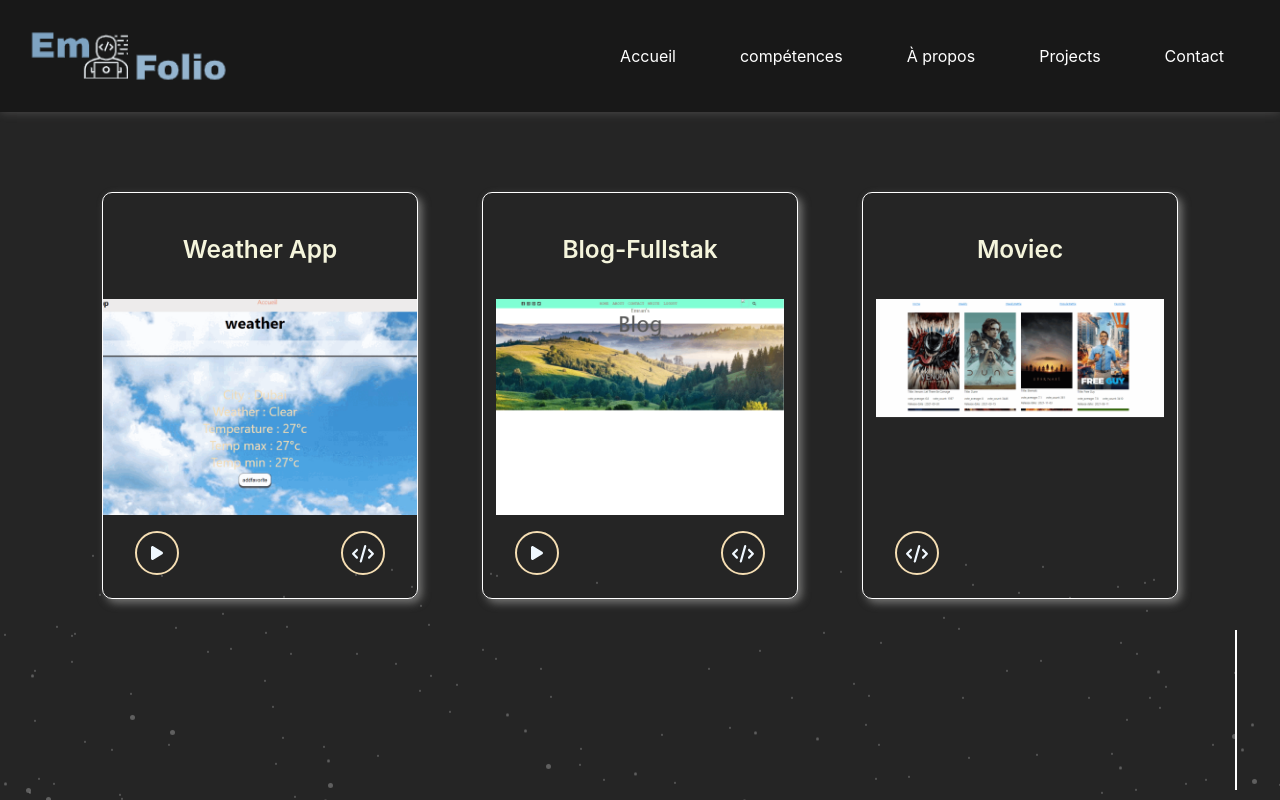
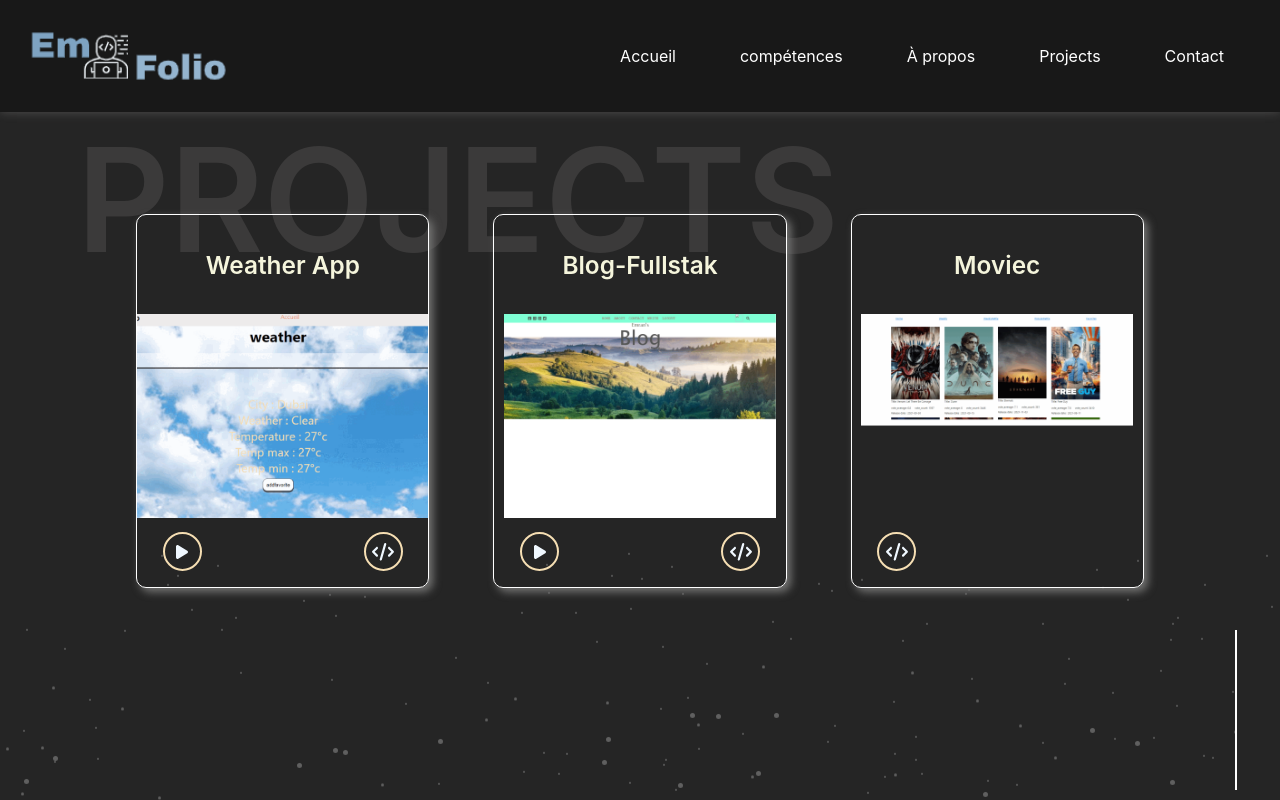
Before and after one commit to mridha-emran/emran-portfolio, a React (Create React App) app in the folder emran-portfolio/: page /project in a window 1280 px wide. Built offline with nearby package versions, Linux system fonts and the light colour scheme.

Commit message:
page title add

```diff
--- a/emran-portfolio/src/components/card/projectCard/projectCard.scss
+++ b/emran-portfolio/src/components/card/projectCard/projectCard.scss
@@ -2,14 +2,14 @@
     box-shadow: 4px 4px 8px rgb(117, 117, 116);
      border: 1px solid white;
     background-color: transparent;
-    width: 250px;
-    height: 360px;
+    width: 240px;
+    height: 340px;
     border-radius: 10px;
     display: flex;
     flex-direction: column;
     align-items: center;
     justify-content: center;
-    padding: 1.4rem 2rem;
+    padding: 1rem 1.6rem;
     position: relative;
     cursor: pointer;
     overflow: hidden;
@@ -52,8 +52,8 @@
                     position: relative;
                     align-items:center ;
                     justify-content: center;
-                    width: 40px;
-                    height: 40px;
+                    width: 35px;
+                    height: 35px;
                     border-radius: 50px;
                     border: 2px solid wheat;
                     color: aliceblue;
@@ -93,7 +93,7 @@
         position: absolute;
         bottom: 20px;
         right: 0;
-        width: 140px;
+        width: 130px;
         font-size: 0.8rem;
         display: flex;
         justify-content: center;
--- /dev/null
+++ b/emran-portfolio/src/components/pageTitel/Pagetitel.jsx
@@ -0,0 +1,13 @@
+import React from 'react'
+import  './pageTitle.scss'
+
+
+const PageTitle = (props) => {
+    return (
+        <div className='titleText'>
+            {props.text}
+        </div>
+    )
+}
+
+export default PageTitle
--- /dev/null
+++ b/emran-portfolio/src/components/pageTitel/pageTitle.scss
@@ -0,0 +1,18 @@
+.titleText{
+    position: fixed;
+    top: 14%;
+    left: 6%;
+     color:rgba(252, 246, 250, 0.1);
+     font-weight: 600;
+     font-size: calc(5rem + 5vw);
+    z-index:0;
+}
+
+ @media screen and (max-width: 600px) {
+     .titleText {
+        top: 12%;
+        left: 3%;
+        font-size: calc(2.5rem + 3vw);
+     }
+
+  }
--- a/emran-portfolio/src/views/about/About.jsx
+++ b/emran-portfolio/src/views/about/About.jsx
@@ -3,11 +3,13 @@ import {useTypedText} from "../../components/typingText/TypingText"
 import "./about.scss"
 import Image from "../../assest/phNew.png"
 import { motion } from 'framer-motion'
+import PageTitle from "../../components/pageTitel/Pagetitel"
 const About = () => {
 
   return (
     <>
      <div className="container-main about">
+       <PageTitle text = "À PROPOS" />
         <div className="container-left introduction">
           <div className="about-text">
               <h1 className= "header text-H1-color">
--- a/emran-portfolio/src/views/about/about.scss
+++ b/emran-portfolio/src/views/about/about.scss
@@ -8,7 +8,8 @@
         flex-wrap: wrap;
         gap: 50px;
         justify-content: center;
-        margin: 40px;
+        margin-top: 5%;
+        margin-left: 8%;
         .about-text{
             display: flex;
             flex-direction: column;
--- a/emran-portfolio/src/views/contact/Contact.jsx
+++ b/emran-portfolio/src/views/contact/Contact.jsx
@@ -4,6 +4,7 @@ import "./contact.scss"
 import Map from "../../components/map/Map"
 import { ToastContainer, toast } from 'react-toastify'
 import 'react-toastify/dist/ReactToastify.css'
+import PageTitle from '../../components/pageTitel/Pagetitel'
 const Contact = () => {
   const form = useRef()
   const sendEmail = (e) => {
@@ -35,6 +36,7 @@ const Contact = () => {
   return (
     <>
     <div className="container-main">
+      <PageTitle text ="CONTACT" />
       <div className="container-left">
           <div className="contact-form">
             <form ref={form} onSubmit={sendEmail}>
--- a/emran-portfolio/src/views/contact/contact.scss
+++ b/emran-portfolio/src/views/contact/contact.scss
@@ -1,9 +1,9 @@
 
 .contact-form {
-  width: 80%;
-  margin-top: 15vh;
-  margin-right: 4vw;
-  margin-left: 4vw;
+  width: 75%;
+  margin-top: 17vh;
+  margin-right: 3vw;
+  margin-left: 9vw;
   ul {
     padding: 0;
     margin: 0;
--- a/emran-portfolio/src/views/project/Project.jsx
+++ b/emran-portfolio/src/views/project/Project.jsx
@@ -2,12 +2,14 @@
 import './project.css'
 import  ProjectCard  from '../../components/card/projectCard/ProjectCard';
 import { projectsData } from '../../data/projectsData'
+import PageTitle from '../../components/pageTitel/Pagetitel';
 
 function Project() {
 
     return (
 
         <div className="project-container">
+         <PageTitle text ='PROJECTS' />
           <div className="project-grid">
                {projectsData.map(project => (
                   <ProjectCard
--- a/emran-portfolio/src/views/project/project.css
+++ b/emran-portfolio/src/views/project/project.css
@@ -1,7 +1,7 @@
 
 
 .project-container {
-    margin-top: 5rem;
+    margin-top: 8%;
     width: 100%;
 }
 
--- a/emran-portfolio/src/views/skills/Skills.jsx
+++ b/emran-portfolio/src/views/skills/Skills.jsx
@@ -1,4 +1,5 @@
 import IconCloud from '../../components/iconCloud/IconCloud'
+import PageTitle from '../../components/pageTitel/Pagetitel'
 import './skills.scss'
 const Skills = () => {
 
@@ -6,6 +7,7 @@ const Skills = () => {
   return (
     <>
        <div className="container-main">
+        <PageTitle text = 'COMPÉTENCE' />
         <div className="container-left">
           <div className="skill-text">
           <p>
--- a/emran-portfolio/src/views/skills/skills.scss
+++ b/emran-portfolio/src/views/skills/skills.scss
@@ -4,7 +4,8 @@
     vertical-align: middle;
     display: table-cell;
     max-height: 90%;
-    padding: 20% 15% 10% 10%;
+
+    padding: 30% 15% 10% 15%;
 
     p {
       font-size: 17px;
```
